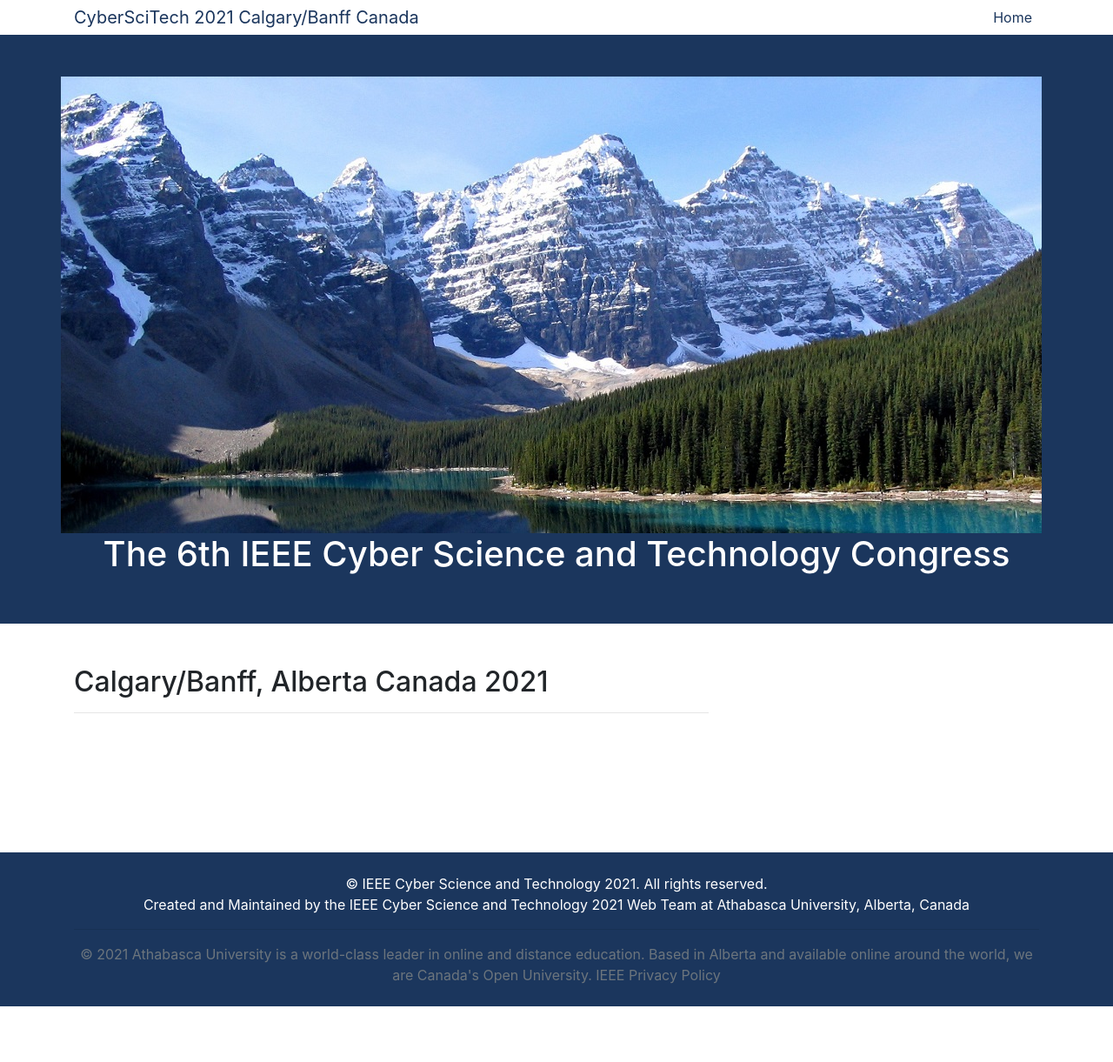
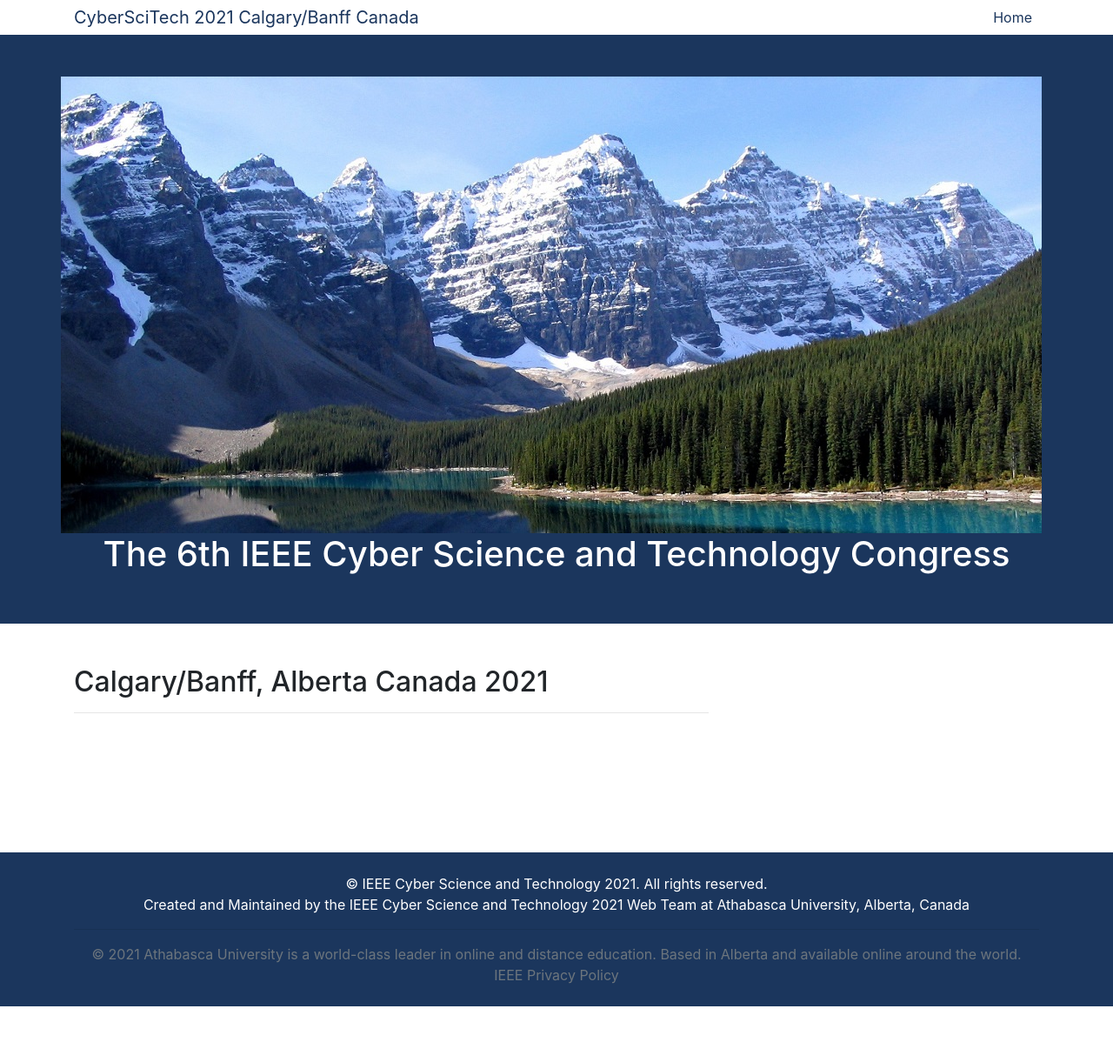
Before and after one commit to kstauff/2021, a Jekyll site: the page built from index.html, in a window 1280 px wide. Shown: the whole page at 87% size. Built offline with Jekyll 4.4.1, drawn with Linux system fonts in a browser that asks for light colours.

Commit message:
Update footer.html

```diff
--- a/_includes/footer.html
+++ b/_includes/footer.html
@@ -15,8 +15,8 @@
 
 
                       <center>        <a href="http://www.athabascau.ca/" target="_new" class="text-muted">  &copy; 2021 Athabasca University is a world-class leader in online and distance education. Based in Alberta and
-                                available online around the world, we are Canada's Open University. </a>
-                                             <a href="https://www.ieee.org/security-privacy.html" target="_new"  class="text-muted">IEEE Privacy Policy</a></center>
+                                available online around the world. </a>
+                                     <br/>        <a href="https://www.ieee.org/security-privacy.html" target="_new"  class="text-muted">IEEE Privacy Policy</a></center>
      <br/>
 
     </p>
```
